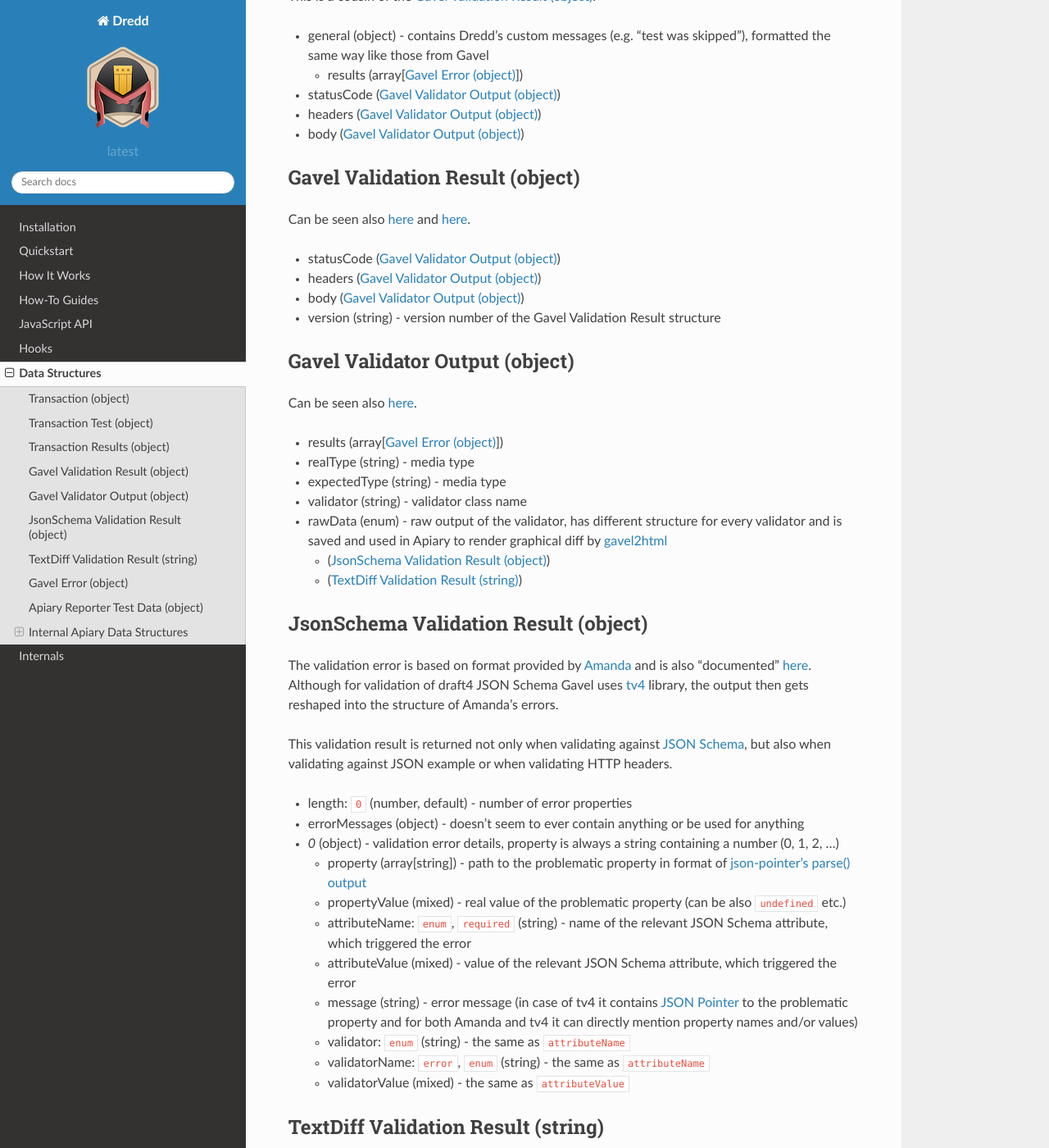
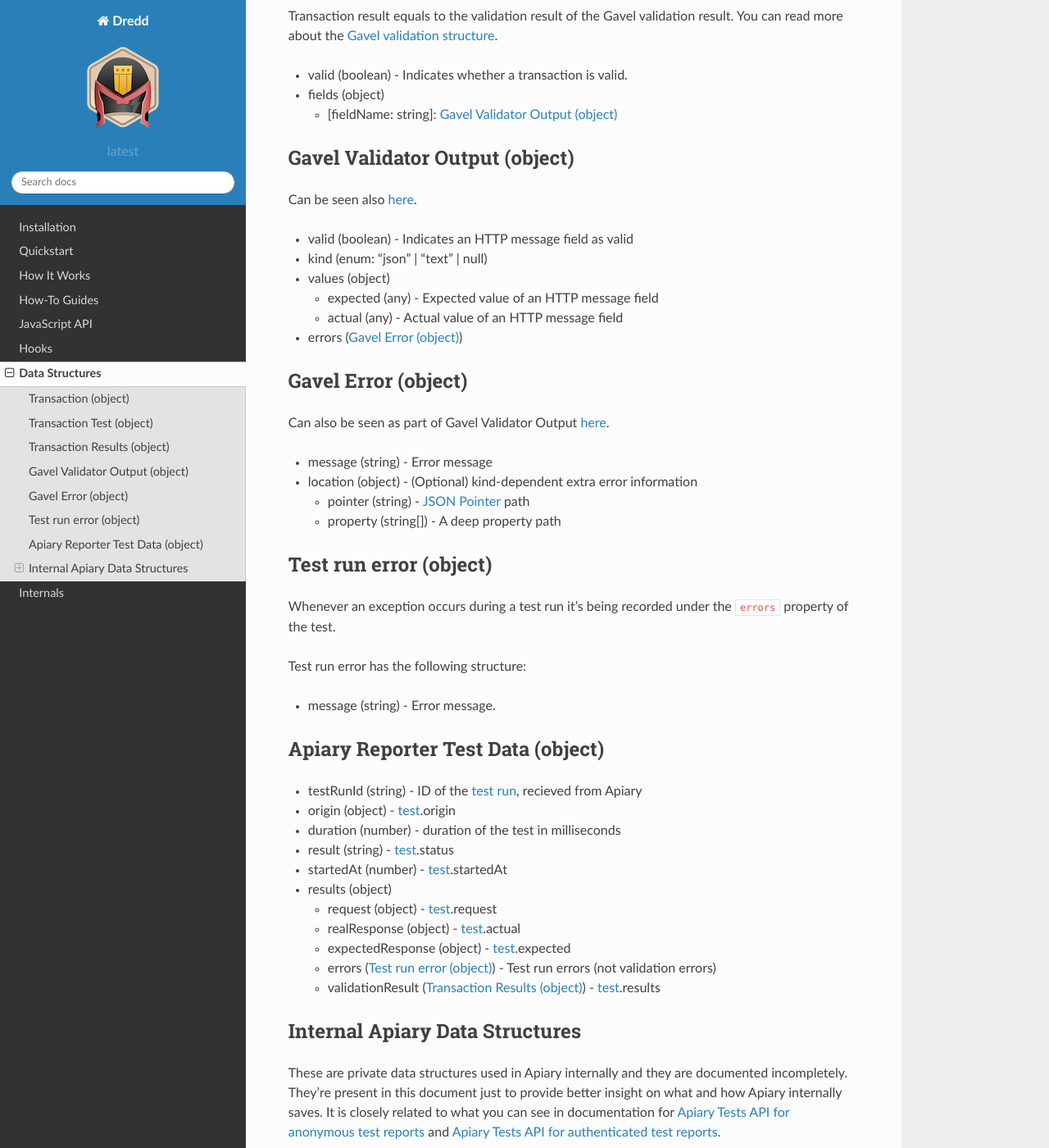
Before and after one commit to apiaryio/dredd, a Sphinx documentation site: the page built from docs/data-structures.rst, in a window 1280 px wide and 1400 px high, scrolled down 2103 px. Shown: the whole window at 82% size. Built offline with Sphinx 7.4.7 and the Read the Docs theme 2.0.0, drawn with Linux system fonts in a browser that asks for light colours; pages that are not in the unit, such as notebooks, are missing from menus; some of the changed text lies outside the part shown.

Commit message:
docs: updates "Data structures" with new transaction structure

```diff
--- a/docs/data-structures.rst
+++ b/docs/data-structures.rst
@@ -68,6 +68,7 @@ Transaction object is passed as a first argument to :ref:`hook functions <hooks>
    -  (boolean)
 
 -  test (:ref:`transaction-test`) - test data passed to Dredd’s reporters
+-  errors (:ref:`test-run-error`) - Transaction run errors (not validation errors)
 -  results (:ref:`transaction-results`) - testing results
 
 .. _transaction-test:
@@ -97,29 +98,14 @@ Transaction Test (object)
 .. _transaction-results:
 
 Transaction Results (object)
-----------------------------
-
-This is a cousin of the :ref:`gavel-validation-result`.
-
--  general (object) - contains Dredd’s custom messages (e.g. “test was skipped”), formatted the same way like those from Gavel
-
-   -  results (array[:ref:`gavel-error`])
-
--  statusCode (:ref:`gavel-validator-output`)
--  headers (:ref:`gavel-validator-output`)
--  body (:ref:`gavel-validator-output`)
-
-.. _gavel-validation-result:
-
-Gavel Validation Result (object)
 --------------------------------
 
-Can be seen also `here <https://relishapp.com/apiary/gavel/docs/javascript/request-validation#validate>`__ and `here <https://relishapp.com/apiary/gavel/docs/javascript/response-validation#validate>`__.
+Transaction result equals to the validation result of the Gavel validation result. You can read more about the `Gavel validation structure <https://github.com/apiaryio/gavel.js>`__.
 
--  statusCode (:ref:`gavel-validator-output`)
--  headers (:ref:`gavel-validator-output`)
--  body (:ref:`gavel-validator-output`)
--  version (string) - version number of the Gavel Validation Result structure
+-  valid (boolean) - Indicates whether a transaction is valid.
+-  fields (object)
+
+   - [fieldName: string]: :ref:`gavel-validator-output`
 
 .. _gavel-validator-output:
 
@@ -128,43 +114,14 @@ Gavel Validator Output (object)
 
 Can be seen also `here <https://relishapp.com/apiary/gavel/docs/data-validators-and-output-format#validators-output-format>`__.
 
--  results (array[:ref:`gavel-error`])
--  realType (string) - media type
--  expectedType (string) - media type
--  validator (string) - validator class name
--  rawData (enum) - raw output of the validator, has different structure for every validator and is saved and used in Apiary to render graphical diff by `gavel2html <https://github.com/apiaryio/gavel2html>`__
+-  valid (boolean) - Indicates an HTTP message field as valid
+-  kind (enum: "json" | "text" | null)
+-  values (object)
 
-   -  (:ref:`jsonschema-validation-result`)
-   -  (:ref:`textdiff-validation-result`)
+   -  expected (any) - Expected value of an HTTP message field
+   -  actual (any) - Actual value of an HTTP message field
 
-.. _jsonschema-validation-result:
-
-JsonSchema Validation Result (object)
--------------------------------------
-
-The validation error is based on format provided by `Amanda <https://github.com/apiaryio/Amanda>`__ and is also “documented” `here <https://github.com/apiaryio/Amanda/blob/master/docs/json/objects/error.md>`__. Although for validation of draft4 JSON Schema Gavel uses `tv4 <https://github.com/geraintluff/tv4>`__ library, the output then gets reshaped into the structure of Amanda’s errors.
-
-This validation result is returned not only when validating against `JSON Schema`_, but also when validating against JSON example or when validating HTTP headers.
-
--  length: ``0`` (number, default) - number of error properties
--  errorMessages (object) - doesn’t seem to ever contain anything or be used for anything
--  *0* (object) - validation error details, property is always a string containing a number (0, 1, 2, …)
-
-   -  property (array[string]) - path to the problematic property in format of `json-pointer’s parse() output <https://github.com/manuelstofer/json-pointer#user-content-parsestr>`__
-   -  propertyValue (mixed) - real value of the problematic property (can be also ``undefined`` etc.)
-   -  attributeName: ``enum``, ``required`` (string) - name of the relevant JSON Schema attribute, which triggered the error
-   -  attributeValue (mixed) - value of the relevant JSON Schema attribute, which triggered the error
-   -  message (string) - error message (in case of tv4 it contains :rfc:`JSON Pointer <6901>` to the problematic property and for both Amanda and tv4 it can directly mention property names and/or values)
-   -  validator: ``enum`` (string) - the same as ``attributeName``
-   -  validatorName: ``error``, ``enum`` (string) - the same as ``attributeName``
-   -  validatorValue (mixed) - the same as ``attributeValue``
-
-.. _textdiff-validation-result:
-
-TextDiff Validation Result (string)
------------------------------------
-
-Block of text which looks extremely similar to the standard GNU diff/patch format. Result of the ``patch_toText()`` function of the ``google-diff-match-patch`` library (`docs <https://github.com/google/diff-match-patch/wiki/API#user-content-patch_totextpatches--text>`__).
+- errors (:ref:`gavel-error`)
 
 .. _gavel-error:
 
@@ -173,9 +130,22 @@ Gavel Error (object)
 
 Can also be seen as part of Gavel Validator Output `here <https://relishapp.com/apiary/gavel/docs/data-validators-and-output-format#validators-output-format>`__.
 
--  pointer (string) - :rfc:`JSON Pointer <6901>` path
--  severity (string) - severity of the error
--  message (string) - error message
+-  message (string) - Error message
+-  location (object) - (Optional) kind-dependent extra error information
+
+   -  pointer (string) - :rfc:`JSON Pointer <6901>` path
+   -  property (string[]) - A deep property path
+
+.. _test-run-error:
+
+Test run error (object)
+-----------------------
+
+Whenever an exception occurs during a test run it's being recorded under the ``errors`` property of the test.
+
+Test run error has the following structure:
+
+-  message (string) - Error message.
 
 .. _apiary-reporter-test-data:
 
@@ -187,12 +157,13 @@ Apiary Reporter Test Data (object)
 -  duration (number) - duration of the test in milliseconds
 -  result (string) - :ref:`test <transaction-test>`.status
 -  startedAt (number) - :ref:`test <transaction-test>`.startedAt
--  resultData (object)
+-  results (object)
 
    -  request (object) - :ref:`test <transaction-test>`.request
    -  realResponse (object) - :ref:`test <transaction-test>`.actual
    -  expectedResponse (object) - :ref:`test <transaction-test>`.expected
-   -  result (:ref:`transaction-results`) - :ref:`test <transaction-test>`.results
+   -  errors (:ref:`test-run-error`) - Test run errors (not validation errors)
+   -  validationResult (:ref:`transaction-results`) - :ref:`test <transaction-test>`.results
 
 Internal Apiary Data Structures
 -------------------------------
@@ -222,9 +193,10 @@ Also known as ``stats`` in Dredd’s code.
 Apiary Test Step (object)
 ~~~~~~~~~~~~~~~~~~~~~~~~~
 
--  resultData
+-  results
 
    -  request (object) - :ref:`test <transaction-test>`.request
    -  realResponse (object) - :ref:`test <transaction-test>`.actual
    -  expectedResponse (object) - :ref:`test <transaction-test>`.expected
-   -  result (:ref:`transaction-results`) - :ref:`test <transaction-test>`.results
+   -  errors (:ref:`test-run-error`) - Test run errors (not validation errors)
+   -  validationResult (:ref:`transaction-results`) - :ref:`test <transaction-test>`.results
```
